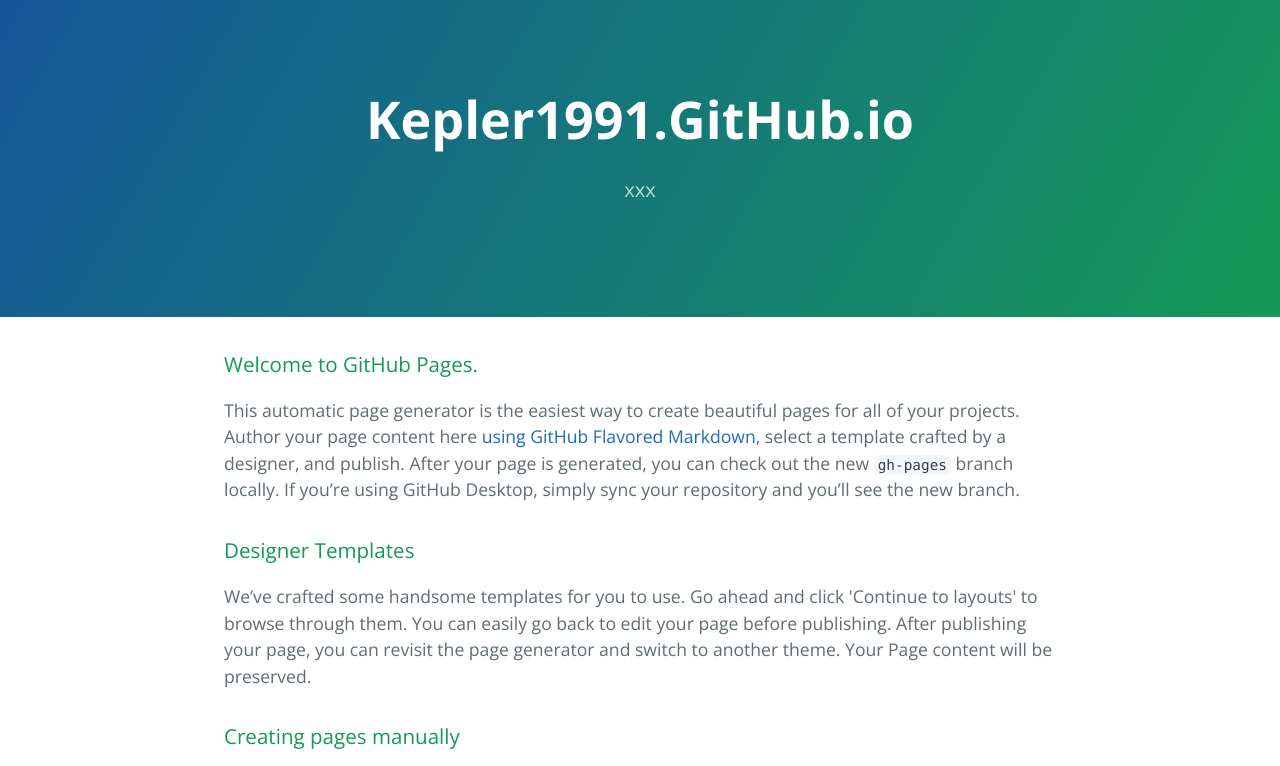
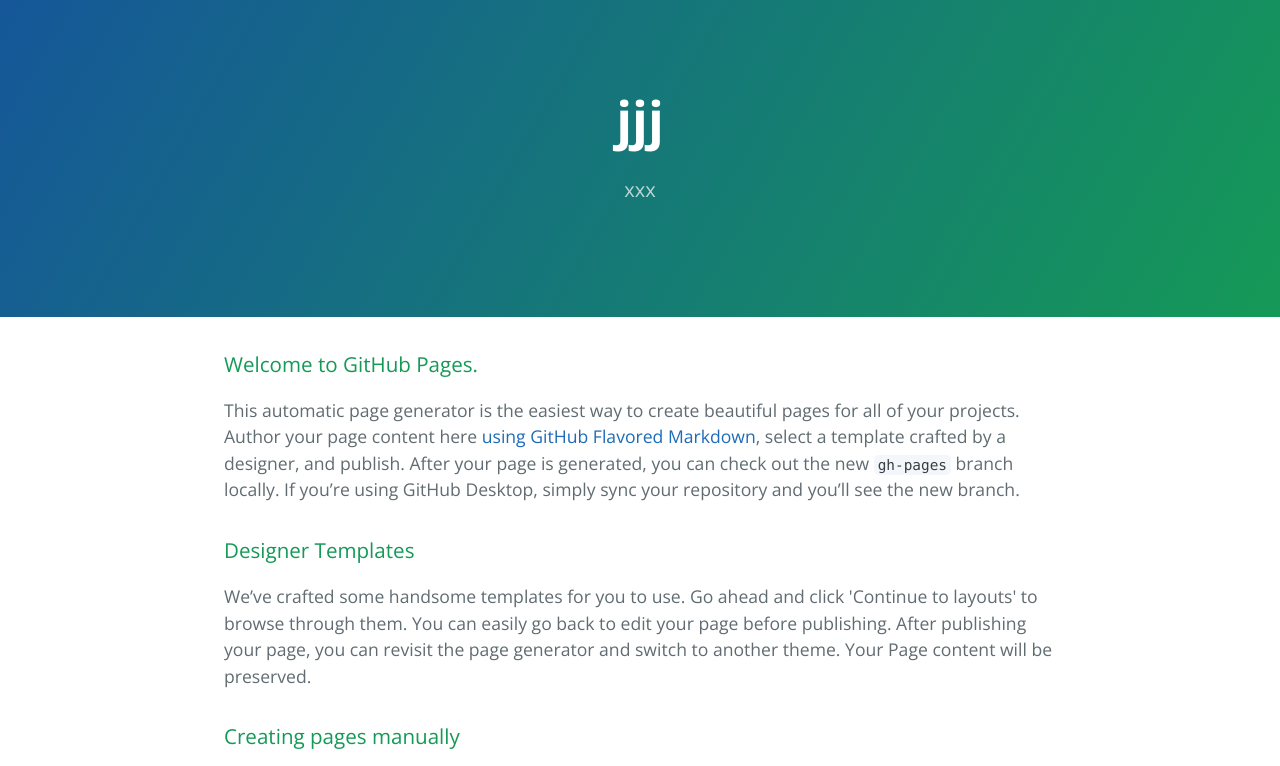
Before and after one commit to kepler1991/kepler1991.github.io, a plain HTML site: page index.html in a window 1280 px wide. Shown: the top 766 px of the page. Drawn offline with nearby package versions, Linux system fonts and the light colour scheme.

Commit message:
Update index.html

```diff
--- a/index.html
+++ b/index.html
@@ -11,7 +11,7 @@
   </head>
   <body>
     <section class="page-header">
-      <h1 class="project-name">Kepler1991.GitHub.io</h1>
+      <h1 class="project-name">jjj</h1>
       <h2 class="project-tagline">xxx</h2>
     </section>
 
```
